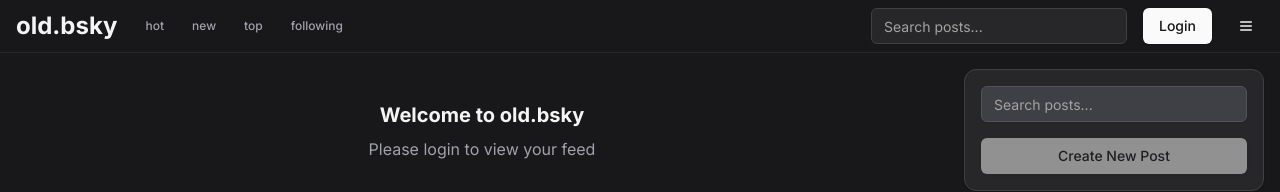
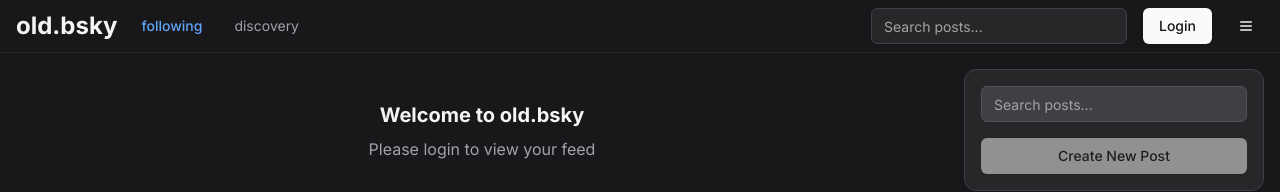
Before and after one commit to 5brian/old.bsky, a Next.js app: page / in a window 1280 px wide. Shown: the top 192 px of the page. Built offline with nearby package versions, Linux system fonts and the light colour scheme.

Commit message:
feat: Basic feed switching

```diff
--- a/src/app/layout.tsx
+++ b/src/app/layout.tsx
@@ -5,6 +5,7 @@ import "./globals.css";
 import { Header } from "@/components/header";
 import { AuthProvider } from "@/components/auth-provider";
 import { Analytics } from "@vercel/analytics/react";
+import { FeedProvider } from "@/components/feed-provider";
 
 const inter = Inter({ subsets: ["latin"] });
 
@@ -27,8 +28,10 @@ export default function RootLayout({
         className={`${inter.className} min-h-screen bg-zinc-900 text-zinc-100`}
       >
         <AuthProvider>
-          <Header />
-          {children}
+          <FeedProvider>
+            <Header />
+            {children}
+          </FeedProvider>
         </AuthProvider>
         <Analytics />
         <SpeedInsights />
--- /dev/null
+++ b/src/components/feed-provider.tsx
@@ -0,0 +1,27 @@
+"use client";
+
+import { createContext, useContext, useState } from "react";
+
+type FeedType = "following" | "discovery";
+
+interface FeedContextType {
+  feedType: FeedType;
+  setFeedType: (type: FeedType) => void;
+}
+
+const FeedContext = createContext<FeedContextType>({
+  feedType: "following",
+  setFeedType: () => {},
+});
+
+export function FeedProvider({ children }: { children: React.ReactNode }) {
+  const [feedType, setFeedType] = useState<FeedType>("following");
+
+  return (
+    <FeedContext.Provider value={{ feedType, setFeedType }}>
+      {children}
+    </FeedContext.Provider>
+  );
+}
+
+export const useFeed = () => useContext(FeedContext);
--- a/src/components/feed.tsx
+++ b/src/components/feed.tsx
@@ -6,6 +6,7 @@ import type { AppBskyFeedDefs, AppBskyFeedPost } from "@atproto/api";
 import { PostCard } from "./post-card";
 import { Button } from "./ui/button";
 import { Loader2 } from "lucide-react";
+import { useFeed } from "./feed-provider";
 
 const POSTS_PER_PAGE = 20;
 
@@ -23,6 +24,7 @@ type ReplyRecord = {
 };
 
 export function Feed() {
+  const { feedType } = useFeed();
   const { agent, isAuthenticated } = useAuth();
   const [pages, setPages] = useState<Map<number, PageData>>(new Map());
   const [isLoading, setIsLoading] = useState(false);
@@ -95,10 +97,20 @@ export function Feed() {
 
       try {
         const prevPageData = pages.get(pageNumber - 1);
-        const response = await agent.getTimeline({
-          limit: POSTS_PER_PAGE * 2,
-          cursor: pageNumber === 1 ? undefined : prevPageData?.cursor,
-        });
+        let response;
+
+        if (feedType === "following") {
+          response = await agent.getTimeline({
+            limit: POSTS_PER_PAGE * 2,
+            cursor: pageNumber === 1 ? undefined : prevPageData?.cursor,
+          });
+        } else {
+          response = await agent.app.bsky.feed.getFeed({
+            feed: "at://did:plc:z72i7hdynmk6r22z27h6tvur/app.bsky.feed.generator/whats-hot",
+            limit: POSTS_PER_PAGE * 2,
+            cursor: pageNumber === 1 ? undefined : prevPageData?.cursor,
+          });
+        }
 
         if (response.success) {
           const processedPosts = await Promise.all(
@@ -139,7 +151,7 @@ export function Feed() {
         setIsLoading(false);
       }
     },
-    [agent, isLoading, pages, getTopLevelPost],
+    [agent, isLoading, pages, getTopLevelPost, feedType],
   );
 
   useLayoutEffect(() => {
@@ -151,6 +163,14 @@ export function Feed() {
       loadPage(1);
     }
   }, [agent, loadPage, pages]);
+
+  useEffect(() => {
+    if (agent) {
+      setPages(new Map());
+      setCurrentPage(1);
+      loadPage(1);
+    }
+  }, [feedType, agent, loadPage]);
 
   if (!isAuthenticated) {
     return (
--- a/src/components/header.tsx
+++ b/src/components/header.tsx
@@ -20,6 +20,12 @@ import {
 } from "./ui/dialog";
 import { Label } from "./ui/label";
 import { Menu, Code, CircleDot, LogOut, User } from "lucide-react";
+import { useFeed } from "./feed-provider";
+
+const FEED_TYPES = [
+  { label: "following", value: "following" },
+  { label: "discovery", value: "discovery" },
+] as const;
 
 export function Header() {
   const { isAuthenticated, login, logout, agent } = useAuth();
@@ -28,6 +34,7 @@ export function Header() {
   const [isLoading, setIsLoading] = useState(false);
   const [handle, setHandle] = useState("");
   const [loginError, setLoginError] = useState<string | null>(null);
+  const { feedType, setFeedType } = useFeed();
 
   useEffect(() => {
     const fetchHandle = async () => {
@@ -88,16 +95,19 @@ export function Header() {
       <div className="flex items-center justify-between">
         <div className="flex items-center space-x-4">
           <span className="text-2xl font-bold">old.bsky</span>
-          <nav className="hidden md:flex space-x-1">
-            {["hot", "new", "top", "following"].map((item) => (
-              <Button
-                key={item}
-                variant="ghost"
-                size="sm"
-                className="text-zinc-400 hover:text-zinc-100"
+          <nav className="hidden md:flex space-x-4">
+            {FEED_TYPES.map((item) => (
+              <button
+                key={item.value}
+                className={`px-2 py-1 text-sm transition-colors ${
+                  feedType === item.value
+                    ? "text-blue-400 font-medium"
+                    : "text-zinc-400 hover:text-zinc-100"
+                }`}
+                onClick={() => setFeedType(item.value)}
               >
-                {item}
-              </Button>
+                {item.label}
+              </button>
             ))}
           </nav>
         </div>
```
